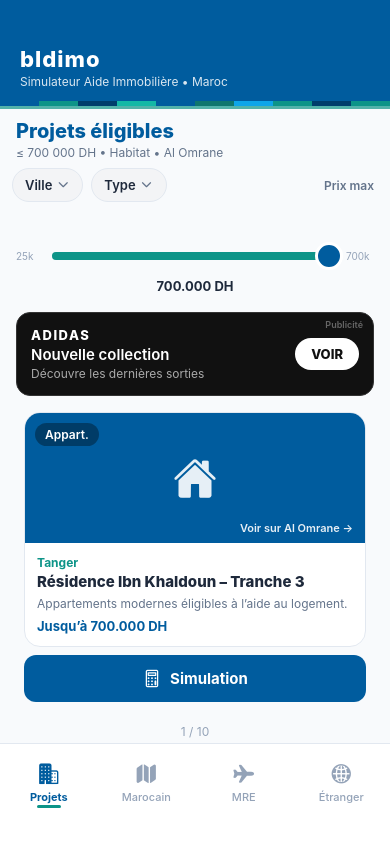
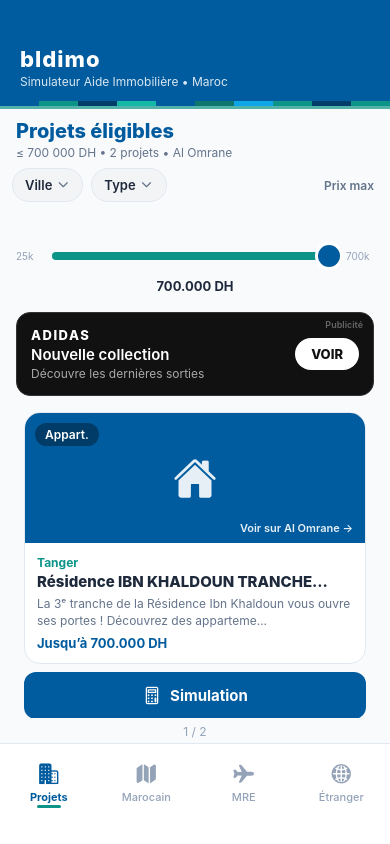
Before and after one commit to TAXI84/bldimo, a React Native app: screen / in a window 390 px wide. Built offline with nearby package versions, Linux system fonts and the light colour scheme.

Commit message:
fix: use getProjects() so all Al Omrane JSON projects appear

```diff
--- a/app/projets.tsx
+++ b/app/projets.tsx
@@ -4,7 +4,7 @@
   NativeSyntheticEvent, NativeScrollEvent, Modal, Pressable, PanResponder, LayoutChangeEvent,
 } from 'react-native';
 import { Ionicons } from '@expo/vector-icons';
-import { SAMPLE_PROJECTS, Project } from '../src/data/projects';
+import { getProjects, Project } from '../src/data/projects';
 import { Colors } from '../src/constants/theme';
 import AdBanner from '../src/components/AdBanner';
 
@@ -14,6 +14,8 @@
 const PRICE_MIN = 25000;
 const PRICE_MAX = 700000;
 const PRICE_STEP = 1000;
+
+const ALL_PROJECTS = getProjects();
 
 type TypeFilter = 'all' | 'appartement' | 'maison' | 'villa';
 interface Props { onSimulate?: () => void; }
@@ -38,12 +40,12 @@
 
   const cities = useMemo(() => {
     const list: string[] = [];
-    SAMPLE_PROJECTS.forEach((p) => { if (list.indexOf(p.city) === -1) list.push(p.city); });
+    ALL_PROJECTS.forEach((p) => { if (list.indexOf(p.city) === -1) list.push(p.city); });
     list.sort();
     return list;
   }, []);
 
-  const filtered = useMemo(() => SAMPLE_PROJECTS.filter((p) => {
+  const filtered = useMemo(() => ALL_PROJECTS.filter((p) => {
     if (city !== 'all' && p.city !== city) return false;
     if (type !== 'all' && p.type !== type) return false;
     const max = p.priceMax != null ? p.priceMax : 700000;
@@ -134,7 +136,9 @@
   return (
     <View style={styles.container}>
       <Text style={styles.title}>Projets éligibles</Text>
-      <Text style={styles.subtitle}>≤ 700 000 DH • Habitat • Al Omrane</Text>
+      <Text style={styles.subtitle}>
+        {`≤ 700 000 DH • ${ALL_PROJECTS.length} projets • Al Omrane`}
+      </Text>
 
       <View style={styles.filterLine}>
         <TouchableOpacity style={styles.dropBtn} onPress={() => setCityOpen(true)}>
```
